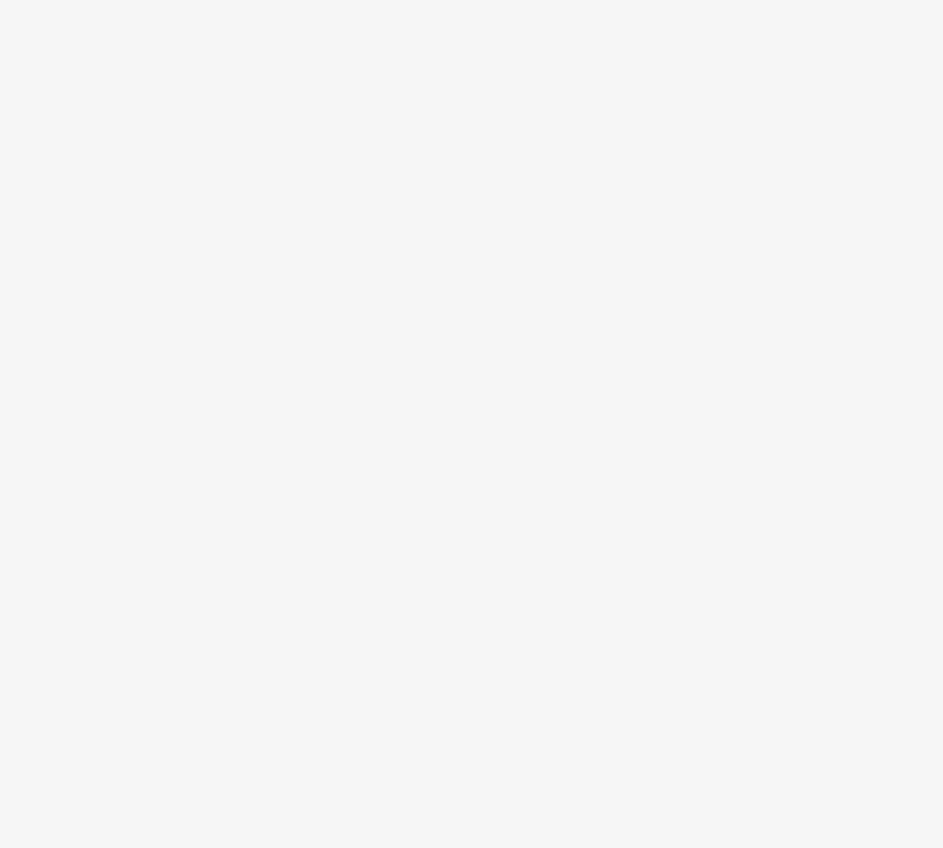
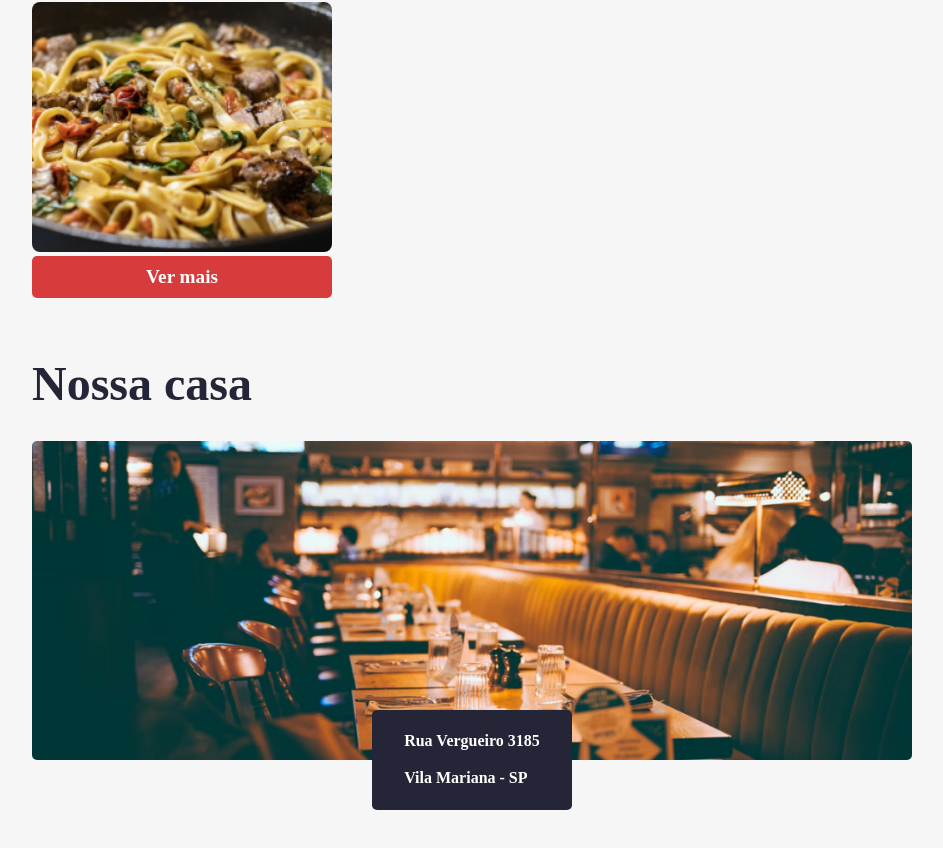
Before and after one commit to Paulo-Mikhael/aluroni, a React (Create React App) app: page / in a window 1280 px wide. Shown: the part 922-1770 px from the top of the page, without its empty margins (168-1111 px from the left). Before the commit the page ends 800 px from the top, so only its background shows below. Built offline with nearby package versions, Linux system fonts and the light colour scheme; a web font is replaced by a local one.

Commit message:
Terminando tala de início

```diff
--- /dev/null
+++ b/src/components/PaginaPadrao/index.tsx
@@ -0,0 +1,18 @@
+import styles from './paginaPadrao.module.scss';
+import { Outlet } from 'react-router-dom';
+import StylesTema from 'styles/Tema.module.scss';
+
+export default function PaginaPadrao() {
+  return (
+    <>
+      <header className={styles.header}>
+        <div className={styles.header__text}>
+          A casa do código e da massa
+        </div>
+      </header>
+      <div className={StylesTema.container}>
+        <Outlet />
+      </div>
+    </>
+  );
+}
--- /dev/null
+++ b/src/components/PaginaPadrao/paginaPadrao.module.scss
@@ -0,0 +1,27 @@
+@import "../../styles/variaveis";
+@import "../../styles/breakpoints";
+
+.header {
+  align-items: center;
+  background-image: url("/assets/cardapio/header.png");
+  background-size: cover;
+  background-repeat: no-repeat;
+  display: flex;
+  height: 300px;
+  padding: 0px $padding-horizontal;
+  @media (max-width: $desktop_xsm) {
+    padding: 0px $padding-horizontal-mobile;
+  }
+  @media (min-width: $desktop_xsm) and (max-width: $desktop_sm) {
+    padding: 0px $padding-horizontal-sm;
+  }
+  @media (min-width: $desktop_sm) and (max-width: $desktop_md) {
+    padding: 0px $padding-horizontal-md;
+  }
+  &__text {
+    color: white;
+    font-size: 5rem;
+    min-width: 400px;
+    width: 40%;
+  }
+}
--- a/src/pages/Cardapio/Cardapio.module.scss
+++ b/src/pages/Cardapio/Cardapio.module.scss
@@ -2,21 +2,6 @@
 @import "styles/breakpoints";
 
 .cardapio {
-  padding: 50px $padding-horizontal;
-  @media (max-width: $desktop_xsm) {
-    padding: 50px $padding-horizontal-mobile;
-  }
-  @media (min-width: $desktop_xsm) and (max-width: $desktop_sm) {
-    padding: 50px $padding-horizontal-sm;
-  }
-  @media (min-width: $desktop_sm) and (max-width: $desktop_md) {
-    padding: 50px $padding-horizontal-md;
-  }
-  &__titulo {
-    color: $dark;
-    font-size: 3rem;
-    margin-bottom: 30px;
-  }
   &__filtros {
     align-items: center;
     display: flex;
--- a/src/pages/Cardapio/index.tsx
+++ b/src/pages/Cardapio/index.tsx
@@ -4,6 +4,7 @@ import { useState } from 'react';
 import Filtros from './Filtros';
 import Ordenador from './Ordenador';
 import Itens from './Itens';
+import StylesTema from 'styles/Tema.module.scss';
 
 export default function Cardapio() {
   const [busca, setBusca] = useState('');
@@ -12,7 +13,7 @@ export default function Cardapio() {
   return (
     <>
       <section className={styles.cardapio}>
-        <h3 className={styles.cardapio__titulo}>Cardápio</h3>
+        <h3 className={StylesTema.titulo}>Cardápio</h3>
         <Buscador busca={busca} setBusca={setBusca} />
         <div className={styles.cardapio__filtros}>
           <Filtros filtro={filtro} setFiltro={setFiltro} />
--- a/src/pages/Inicio/index.tsx
+++ b/src/pages/Inicio/index.tsx
@@ -1,6 +1,8 @@
 import Cardapio from 'data/cardapio.json';
 import style from './inicio.module.scss';
 import Menu from 'components/Menu';
+import StylesTema from 'styles/Tema.module.scss';
+import nossaCasa from 'assets/nossa_casa.png';
 
 export default function Inicio() {
   let pratosRecomendados = [
@@ -9,12 +11,12 @@ export default function Inicio() {
   pratosRecomendados = pratosRecomendados.sort(() => 0.5 - Math.random()).splice(0, 3);
   return (
     <section>
-      <h3 className={style.titulo}>
+      <h3 className={StylesTema.titulo}>
         Recomendações da cozinha
       </h3>
       <div className={style.recomendados}>
         {pratosRecomendados.map(item => (
-          <div key={item.id} className={style.recomendado}>
+          <div key={item.id} className={style.recomendado__imagem}>
             <img src={item.photo} alt={item.title} />
             <button className={style.recomendado__botao}>
               Ver mais
@@ -22,6 +24,15 @@ export default function Inicio() {
           </div>
         ))}
       </div>
+      <h3 className={StylesTema.titulo}>
+        Nossa casa
+      </h3>
+      <div className={style.nossaCasa}>
+        <img src={nossaCasa} alt="Casa do Aluroni" />
+        <div className={style.nossaCasa__endereco}>
+          Rua Vergueiro 3185<br /><br />Vila Mariana - SP
+        </div>
+      </div>
     </section>
   );
 }
--- /dev/null
+++ b/src/pages/Sobre/index.tsx
@@ -0,0 +1,9 @@
+import styles from './Sobre.module.scss';
+
+export default function Sobre(){
+  return (
+    <section>
+      Sobre
+    </section>
+  );
+}
--- a/src/routes.js
+++ b/src/routes.js
@@ -1,22 +1,21 @@
 import Menu from 'components/Menu';
+import PaginaPadrao from 'components/PaginaPadrao';
 import Cardapio from 'pages/Cardapio';
 import Inicio from 'pages/Inicio';
+import Sobre from 'pages/Sobre';
 import { BrowserRouter as Router, Routes, Route } from 'react-router-dom';
-import styles from 'routes.module.scss';
 
 export default function AppRouter() {
   return (
     <main>
       <Router>
         <Menu />
-        <header className={styles.header}>
-          <div className={styles.header__text}>
-            A casa do código e da massa
-          </div>
-        </header>
         <Routes>
-          <Route path='/' element={<Inicio />} />
-          <Route path='/cardapio' element={<Cardapio />} />
+          <Route path='/' element={<PaginaPadrao />}>
+            <Route index element={<Inicio />} />
+            <Route path='cardapio' element={<Cardapio />} />
+            <Route path='sobre' element={<Sobre />} />
+          </Route>
         </Routes>
       </Router>
     </main>
--- /dev/null
+++ b/src/styles/Tema.module.scss
@@ -0,0 +1,19 @@
+@import "./variaveis";
+@import "./breakpoints";
+.container {
+  padding: 50px $padding-horizontal;
+  @media (max-width: $desktop_xsm) {
+    padding: 50px $padding-horizontal-mobile;
+  }
+  @media (min-width: $desktop_xsm) and (max-width: $desktop_sm) {
+    padding: 50px $padding-horizontal-sm;
+  }
+  @media (min-width: $desktop_sm) and (max-width: $desktop_md) {
+    padding: 50px $padding-horizontal-md;
+  }
+}
+.titulo {
+  color: $dark;
+  font-size: 3rem;
+  margin-bottom: 30px;
+}
```
Also changed, not shown: src/assets/nossa_casa.png (added), src/pages/Sobre/Sobre.module.scss (added).
